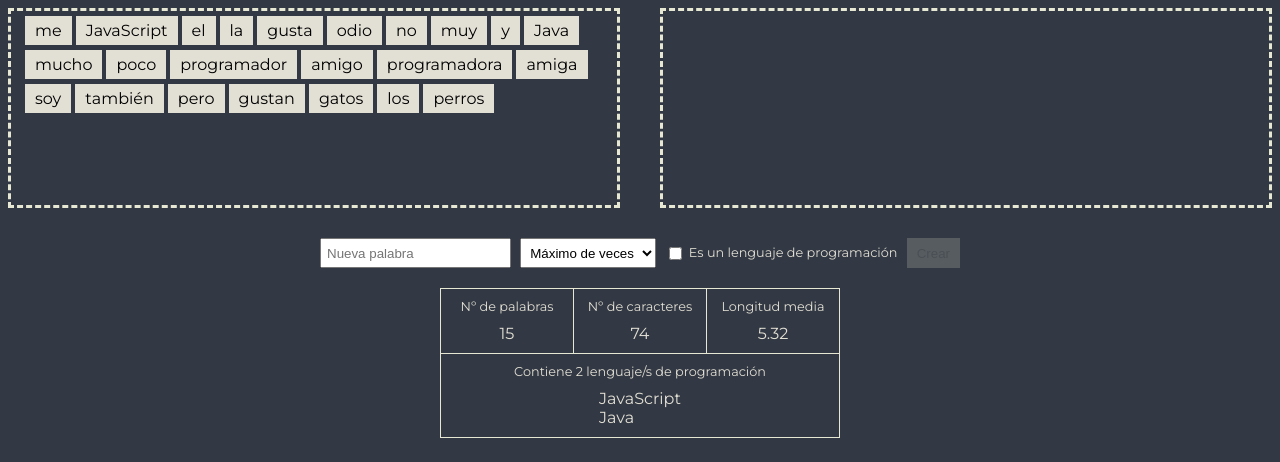
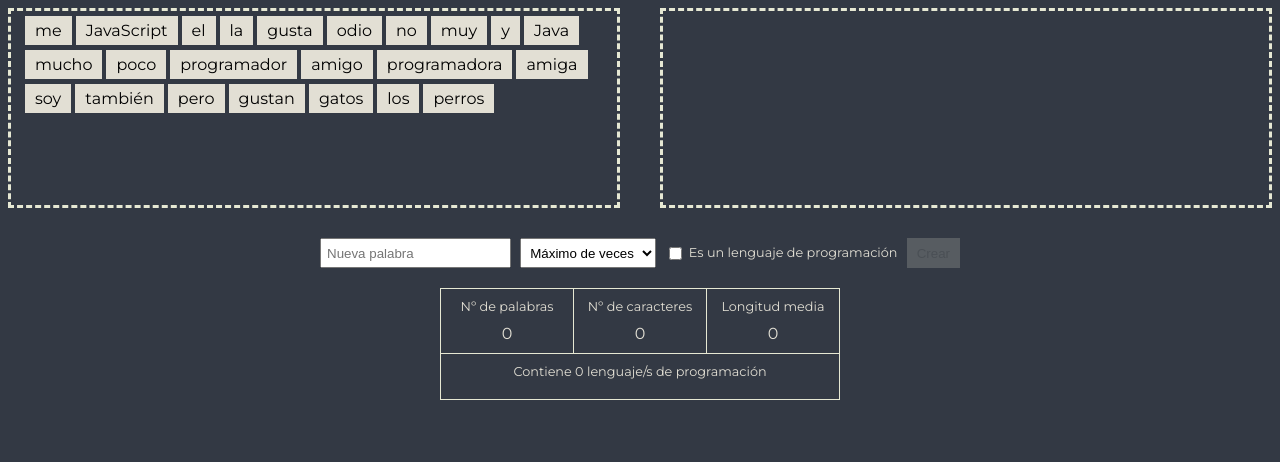
Before and after one commit to aaraquedesarrollo/c2r-palabras, a React (Create React App) app: page / in a window 1280 px wide. Shown: the top 462 px of the page. Built offline with nearby package versions, Linux system fonts and the light colour scheme.

Commit message:
Info done

```diff
--- a/src/App.js
+++ b/src/App.js
@@ -50,7 +50,7 @@ function App() {
         <Resultado palabras={palabrasResultado} borraPalabra={borraPalabra} />
       </section>
       <Formulario />
-      <Info />
+      <Info palabras={palabrasResultado} />
     </>
   );
 }
--- a/src/components/Info.js
+++ b/src/components/Info.js
@@ -1,21 +1,44 @@
-export const Info = () => {
+export const Info = (props) => {
+  const { palabras } = props;
+  let cantidad = 0;
+
+  const numeroCaracteres = () => {
+    for (const i in palabras) {
+      cantidad += palabras[i].palabra.length;
+    }
+
+    return cantidad;
+  };
+
+  const longitudMedia = () => {
+    if (palabras.length !== 0) {
+      return (cantidad / palabras.length).toFixed(2);
+    }
+    return 0;
+  };
+
+  const palabrasLenguajesProgramacion = palabras.filter(
+    (palabra) => palabra.esLenguajeProgramacion
+  );
   return (
     <section className="info">
       <ul>
         <li>
-          Nº de palabras <span>15</span>
+          Nº de palabras <span>{palabras.length}</span>
         </li>
         <li>
-          Nº de caracteres <span>74</span>
+          Nº de caracteres <span>{numeroCaracteres()}</span>
         </li>
         <li>
-          Longitud media <span>5.32</span>
+          Longitud media <span>{longitudMedia()}</span>
         </li>
         <li>
-          Contiene 2 lenguaje/s de programación
+          Contiene {palabrasLenguajesProgramacion.length} lenguaje/s de
+          programación
           <ul>
-            <li>JavaScript</li>
-            <li>Java</li>
+            {palabrasLenguajesProgramacion.map((palabra) => (
+              <li>{palabra.palabra}</li>
+            ))}
           </ul>
         </li>
       </ul>
```
